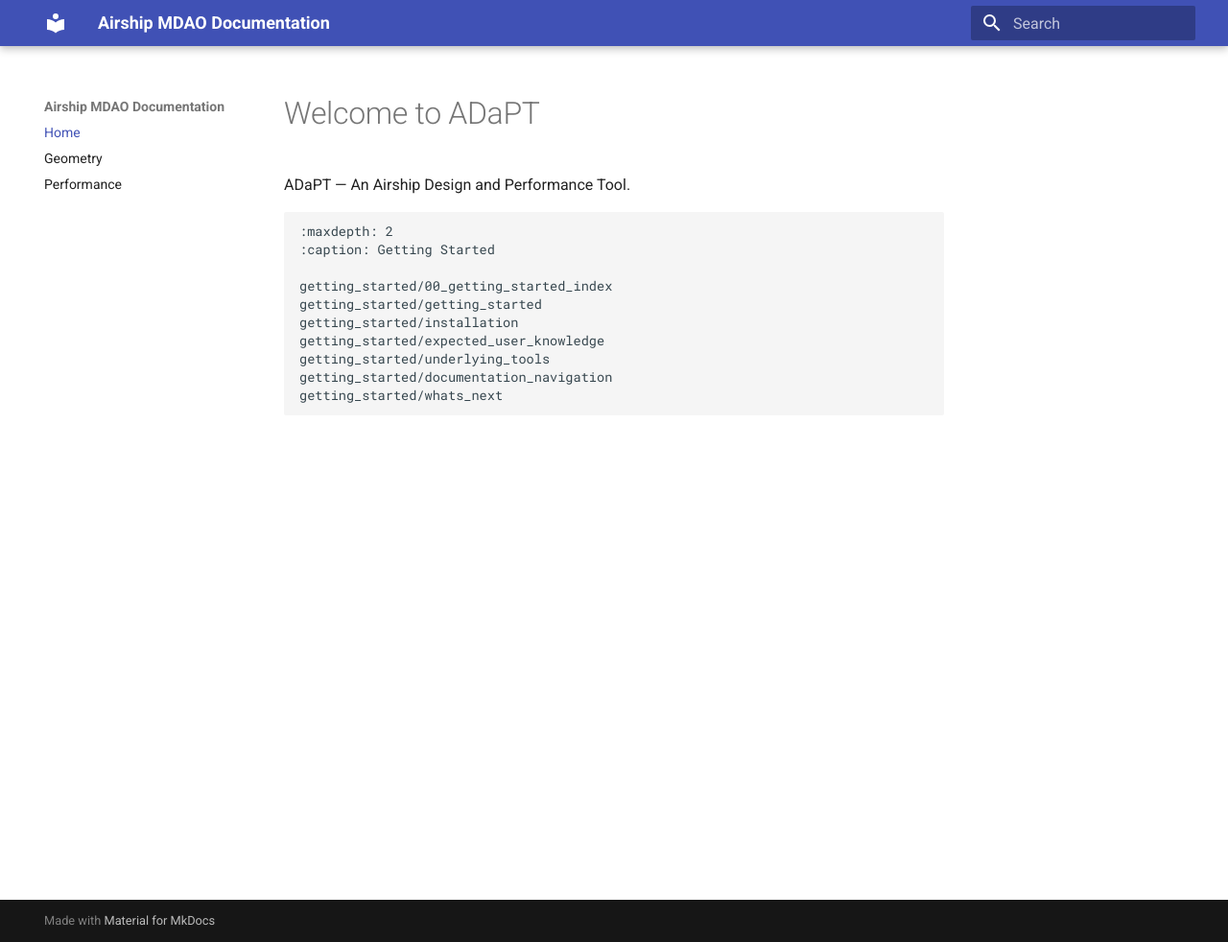
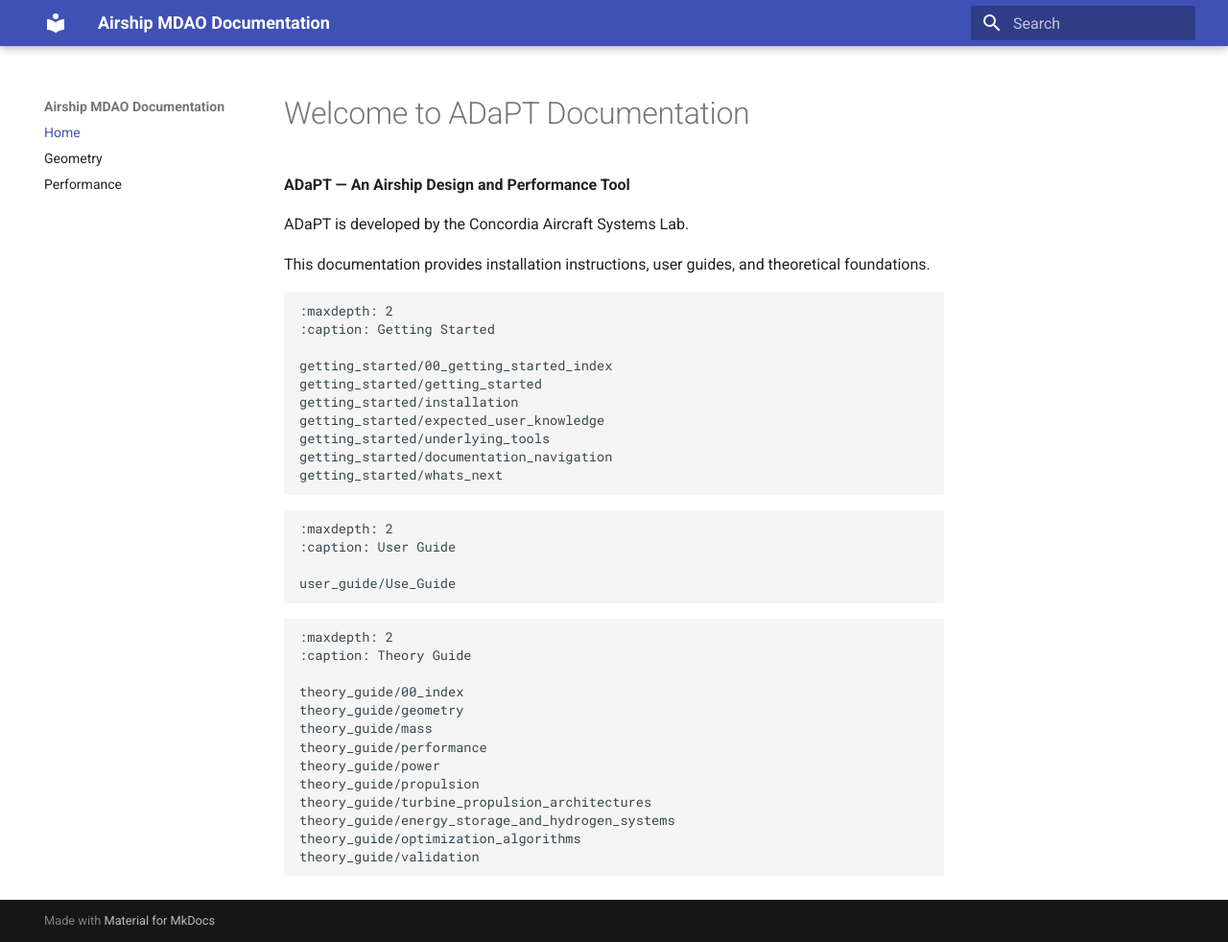
Before and after one commit to ConcordiaAircraftSystemsLab/ADaPT-An-Airship-Design-and-Performance-Tool, an MkDocs documentation site: the page built from docs/index.md, in a window 1280 px wide and 982 px high. Shown: the whole window at 96% size. Built offline with MkDocs 1.6.1 and Material for MkDocs 9.7.7, drawn with Linux system fonts in a browser that asks for light colours.

Commit message:
Update index.md

````diff
--- a/docs/index.md
+++ b/docs/index.md
@@ -1,7 +1,12 @@
 
-# Welcome to ADaPT
+# Welcome to ADaPT Documentation
 
-ADaPT — An Airship Design and Performance Tool.
+**ADaPT — An Airship Design and Performance Tool**
+
+ADaPT is developed by the Concordia Aircraft Systems Lab.
+
+This documentation provides installation instructions,
+user guides, and theoretical foundations.
 
 ```{toctree}
 :maxdepth: 2
@@ -15,3 +20,26 @@
 getting_started/documentation_navigation
 getting_started/whats_next
 ```
+
+```{toctree}
+:maxdepth: 2
+:caption: User Guide
+
+user_guide/Use_Guide
+```
+
+```{toctree}
+:maxdepth: 2
+:caption: Theory Guide
+
+theory_guide/00_index
+theory_guide/geometry
+theory_guide/mass
+theory_guide/performance
+theory_guide/power
+theory_guide/propulsion
+theory_guide/turbine_propulsion_architectures
+theory_guide/energy_storage_and_hydrogen_systems
+theory_guide/optimization_algorithms
+theory_guide/validation
+```
````
